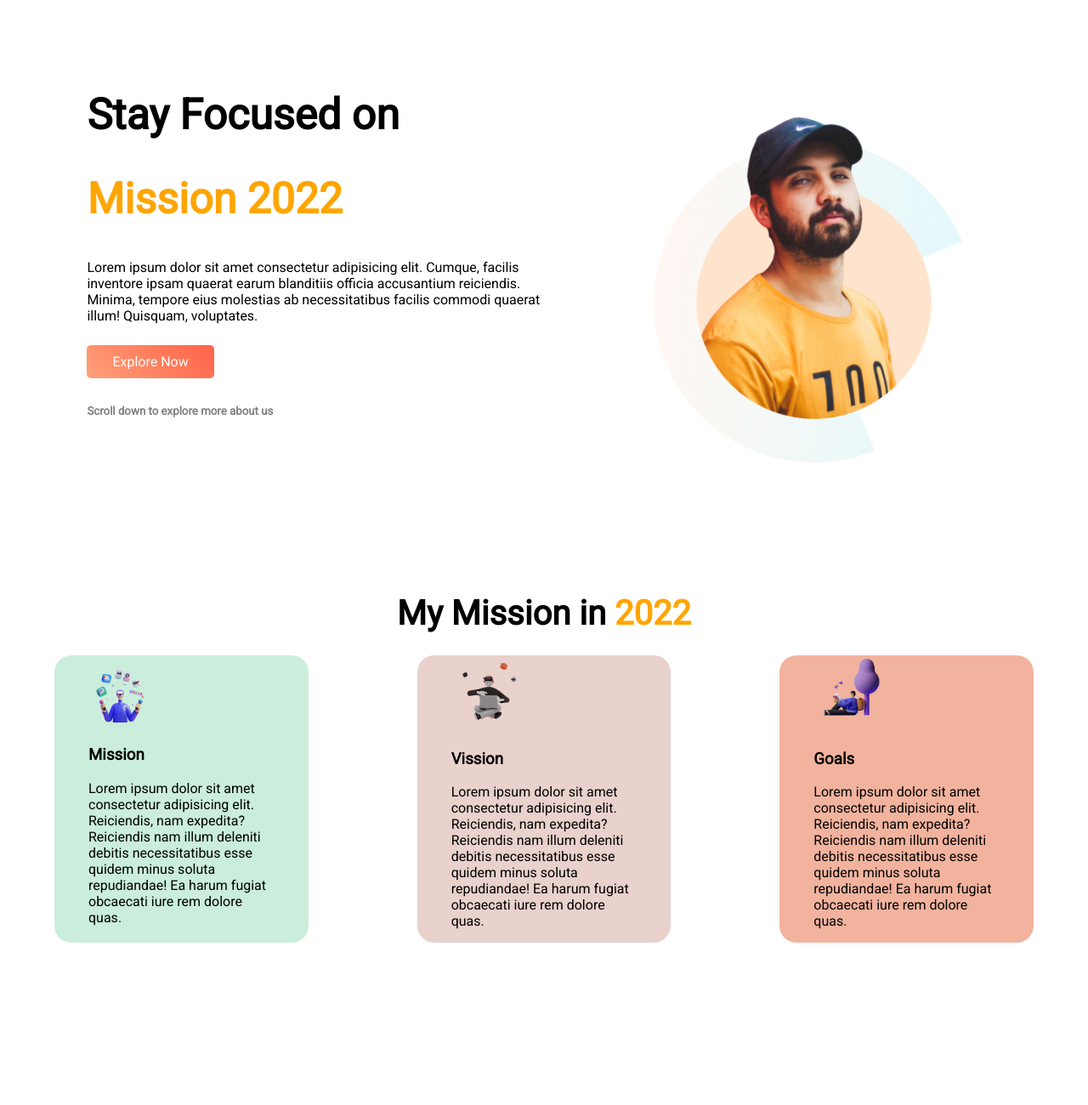
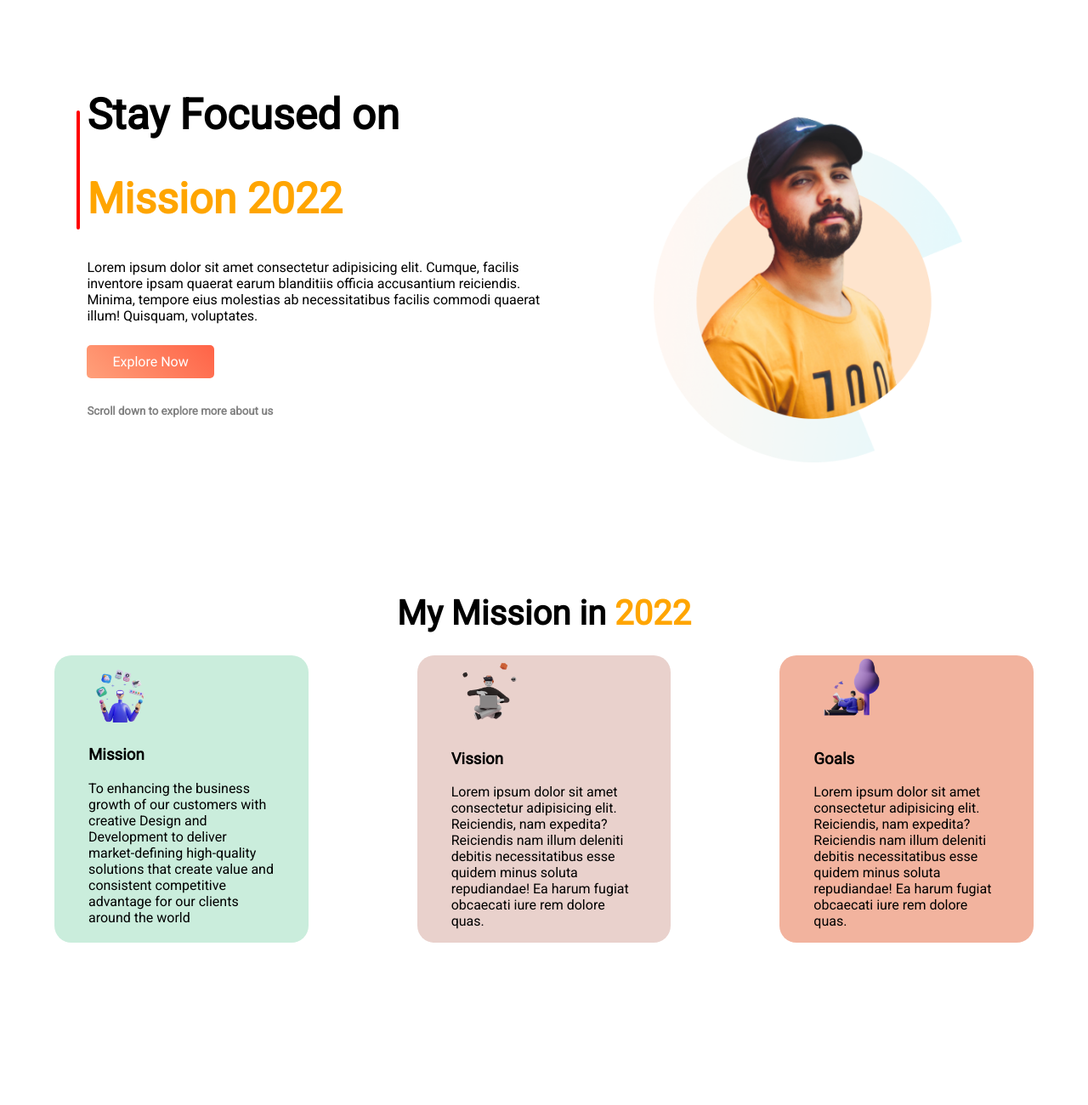
Before and after one commit to abdussoburshihab/mission-2022, a plain HTML site: page index.html in a window 1280 px wide. Shown: the top 1300 px of the page at 85% size. Drawn offline with Linux system fonts and the light colour scheme.

Commit message:
style finished

```diff
--- a/index.html
+++ b/index.html
@@ -45,7 +45,7 @@
      <div class="my-mission" id="bgcolor1" >
      <img src="illustrators/illustrator-1.png" alt="">
      <h3>Mission</h3>
-     <p>Lorem ipsum dolor sit amet consectetur adipisicing elit. Reiciendis, nam expedita? Reiciendis nam illum deleniti debitis necessitatibus esse quidem minus soluta repudiandae! Ea harum fugiat obcaecati iure rem dolore quas.</p>
+     <p>To enhancing the business growth of our customers with creative Design and Development to deliver market-defining high-quality solutions that create value and consistent competitive advantage for our clients around the world</p>
      </div>
 
      <div class="my-mission" id="bgcolor2">
--- a/style.css
+++ b/style.css
@@ -64,12 +64,14 @@ h2{
     color: white;
     font-family: 'Lobster', cursive;
     font-weight: 300;
+    font-size: 30px;
 
 }
 .red{
     color: red;
     font-family: 'Lobster', cursive;
     font-weight: 300;
+    font-size: 30px;
 }
 .box{
 
@@ -114,3 +116,13 @@ background-color: #F2B39E;
 .scr{
     color: gray;
 }
+.vl{
+    width: 4px;
+    background-color: red;
+    height: 140px;
+    position: absolute;
+    left: 7%;
+    margin-top: 130px;
+    border-radius: 2px;
+
+}
```
